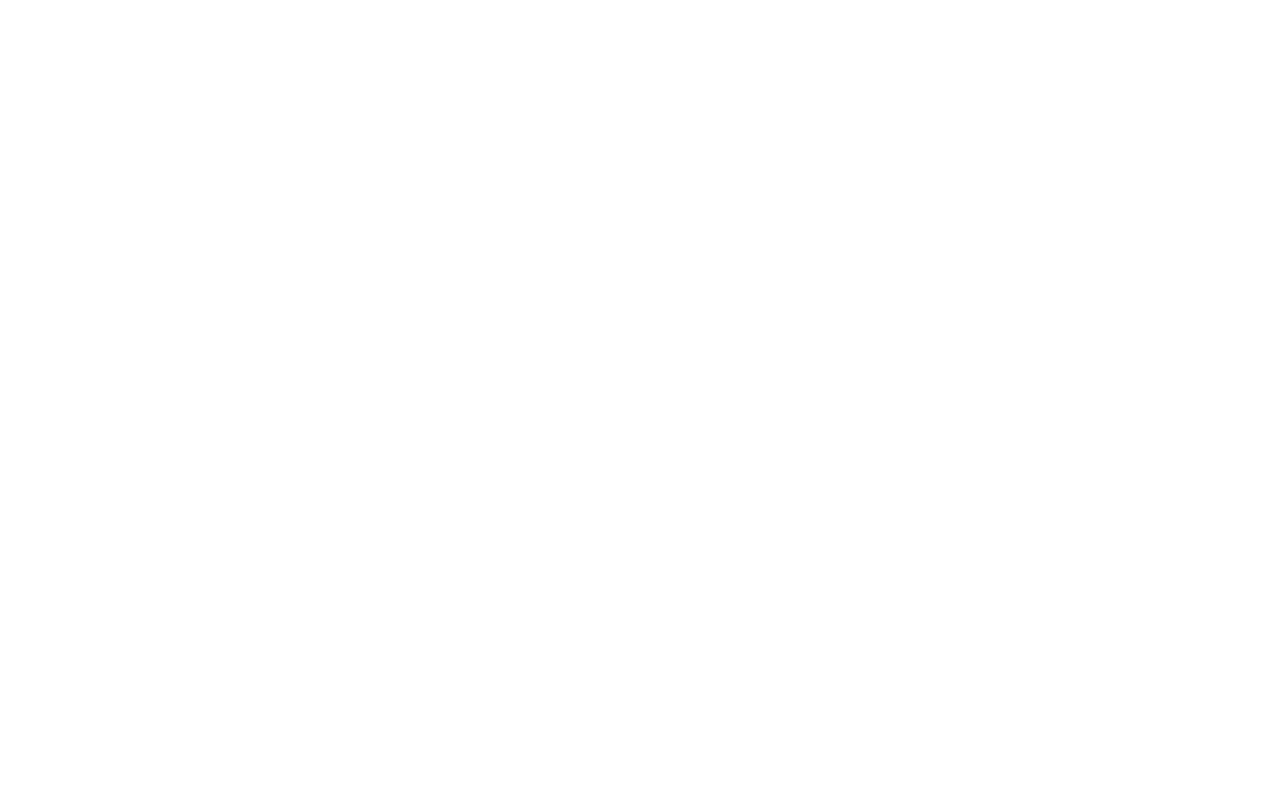
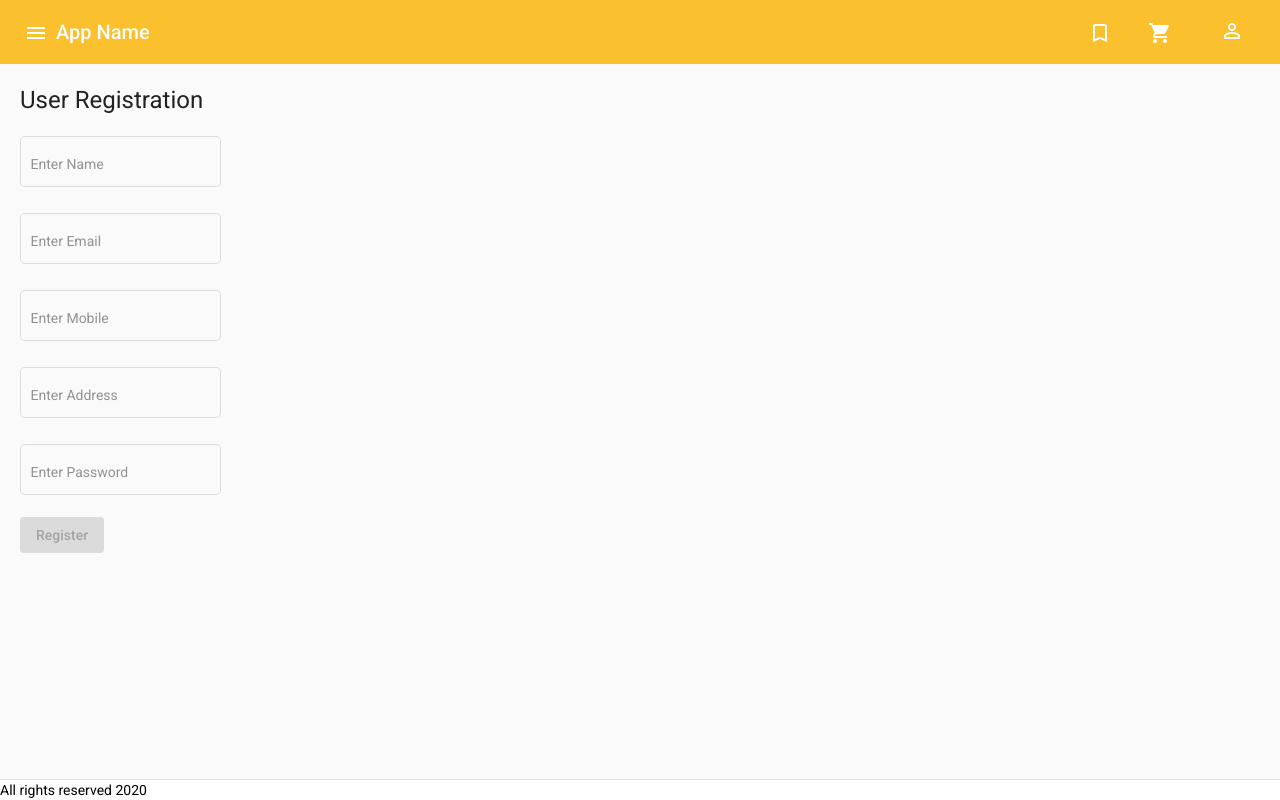
Before and after one commit to ultravisionoid/OnlineShopping, an Angular app in the folder Frontend/OnlineShopping/: page /retailerRegistration in a window 1280 px wide. Before the commit this address led to /. Built offline with nearby package versions, Linux system fonts and the light colour scheme.

Commit message:
Added retailer reg form

```diff
--- a/Frontend/OnlineShopping/src/app/modules/retailer/retailer-registration/retailer-registration.component.html
+++ b/Frontend/OnlineShopping/src/app/modules/retailer/retailer-registration/retailer-registration.component.html
@@ -1 +1,28 @@
-<p>retailer-registration works!</p>
+<div class="container">
+    <h1>User Registration</h1>
+    <div class="form-container">
+        <form [formGroup]="retailForm" >
+  <mat-form-field class="form-field" appearance="outline">
+      <input matInput placeholder="Enter Name" formControlName="Name">
+  </mat-form-field>
+  <br>
+  <mat-form-field class="form-field" appearance="outline">
+    <input matInput placeholder="Enter Email" formControlName="Email">
+</mat-form-field>
+<br>
+<mat-form-field class="form-field" appearance="outline">
+    <input matInput placeholder="Enter Mobile" formControlName="Mobile">
+</mat-form-field>
+<br>
+<mat-form-field class="form-field" appearance="outline">
+    <input matInput placeholder="Enter Address" formControlName="Address">
+</mat-form-field>
+<br>
+<mat-form-field class="form-field" appearance="outline">
+    <input matInput type="password" placeholder="Enter Password" formControlName="Password">
+</mat-form-field>
+<br>
+<button mat-raised-button color="primary" type="submit" [disabled]="retailForm.invalid" (click)="onretailRegister()" >Register</button>
+</form>
+</div>
+</div>
--- a/Frontend/OnlineShopping/src/app/modules/retailer/retailer-registration/retailer-registration.component.ts
+++ b/Frontend/OnlineShopping/src/app/modules/retailer/retailer-registration/retailer-registration.component.ts
@@ -1,4 +1,5 @@
 import { Component, OnInit } from '@angular/core';
+import{ FormBuilder, FormGroup, Validators } from '@angular/forms';
 
 @Component({
   selector: 'app-retailer-registration',
@@ -7,9 +8,21 @@
 })
 export class RetailerRegistrationComponent implements OnInit {
 
-  constructor() { }
+  retailForm:FormGroup;
+  retailInputs: any[]
+  constructor(private rb:FormBuilder) { }
 
   ngOnInit(): void {
+    this.retailForm=this.rb.group({
+      Name:['',Validators.compose([Validators.required,Validators.minLength(3),Validators.maxLength(20)])],
+      Email:['',Validators.compose([Validators.required,Validators.email])],
+      Mobile:['',Validators.compose([Validators.required,Validators.minLength(10),Validators.maxLength(10),Validators.pattern("^((\\+91-?)|0)?[0-9]{10}$")])],
+      Address:['',Validators.compose([Validators.required,Validators.minLength(10)])],
+      Password:['',Validators.compose([Validators.required,Validators.minLength(8),Validators.maxLength(16)])],
+    });
+  }
+  onretailRegister(){
+
   }
 
 }
```
Also changed, not shown: Frontend/OnlineShopping/src/app/app-routing.module.ts (+13 -4 lines), Frontend/OnlineShopping/src/app/modules/retailer/retailer.module.ts (+14 -2 lines).
